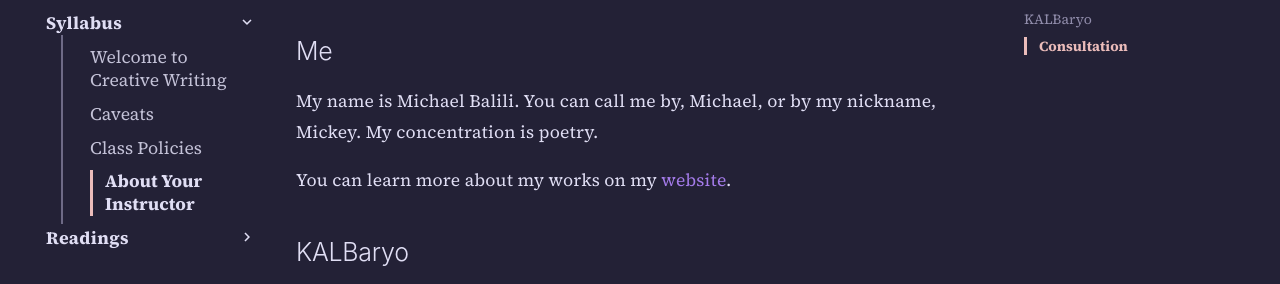
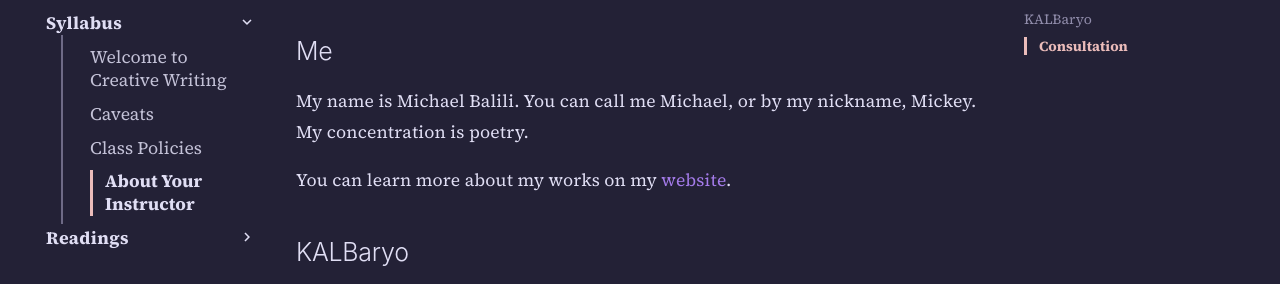
Before and after one commit to mickeybalili/cw10, an MkDocs documentation site: the page built from docs/01-syllabus/04-intructor.md, in a window 1280 px wide and 1173 px high. Shown: the part 146-430 px from the top of the window. Built offline with MkDocs 1.6.1 and Material for MkDocs 9.7.7, drawn with Linux system fonts in a browser that asks for light colours.

Commit message:
Minor typos.

```diff
--- a/docs/01-syllabus/04-intructor.md
+++ b/docs/01-syllabus/04-intructor.md
@@ -2,7 +2,7 @@
 
 ## Me
 
-My name is Michael Balili. You can call me by, Michael, or by my nickname, Mickey. My concentration  is poetry.
+My name is Michael Balili. You can call me Michael, or by my nickname, Mickey. My concentration is poetry.
 
 You can learn more about my works on my [website](https://michaelbalili.neocities.org/).
 
```
Also changed, not shown: docs/01-syllabus/01-intro.md (+3 -0 lines), docs/03-readings/01-nosedive/03-readnow.md (+1 -1 lines), docs/03-readings/01-nosedive/04-cruz.md (+1 -1 lines), docs/03-readings/01-nosedive/05-lorca.md (+1 -1 lines).
